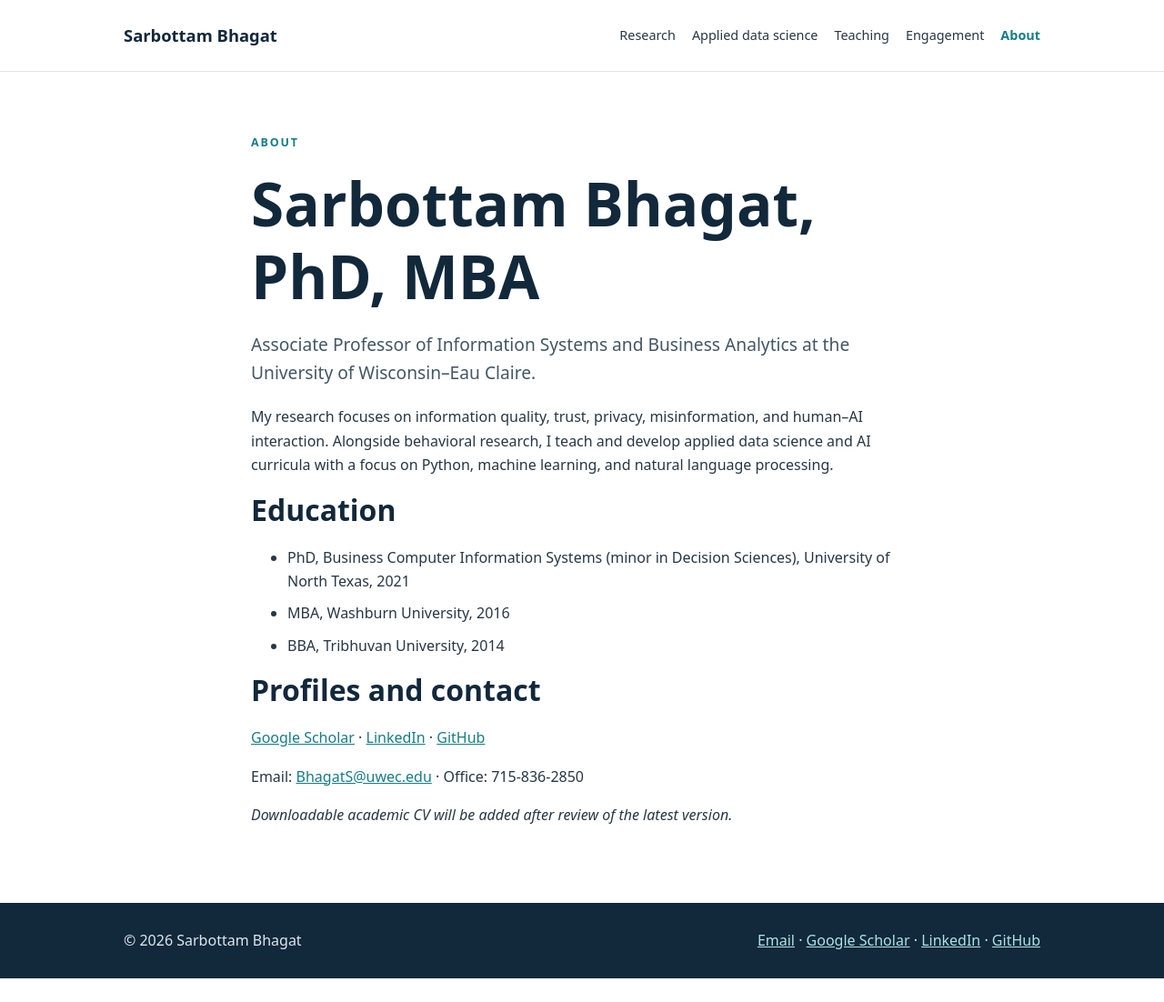
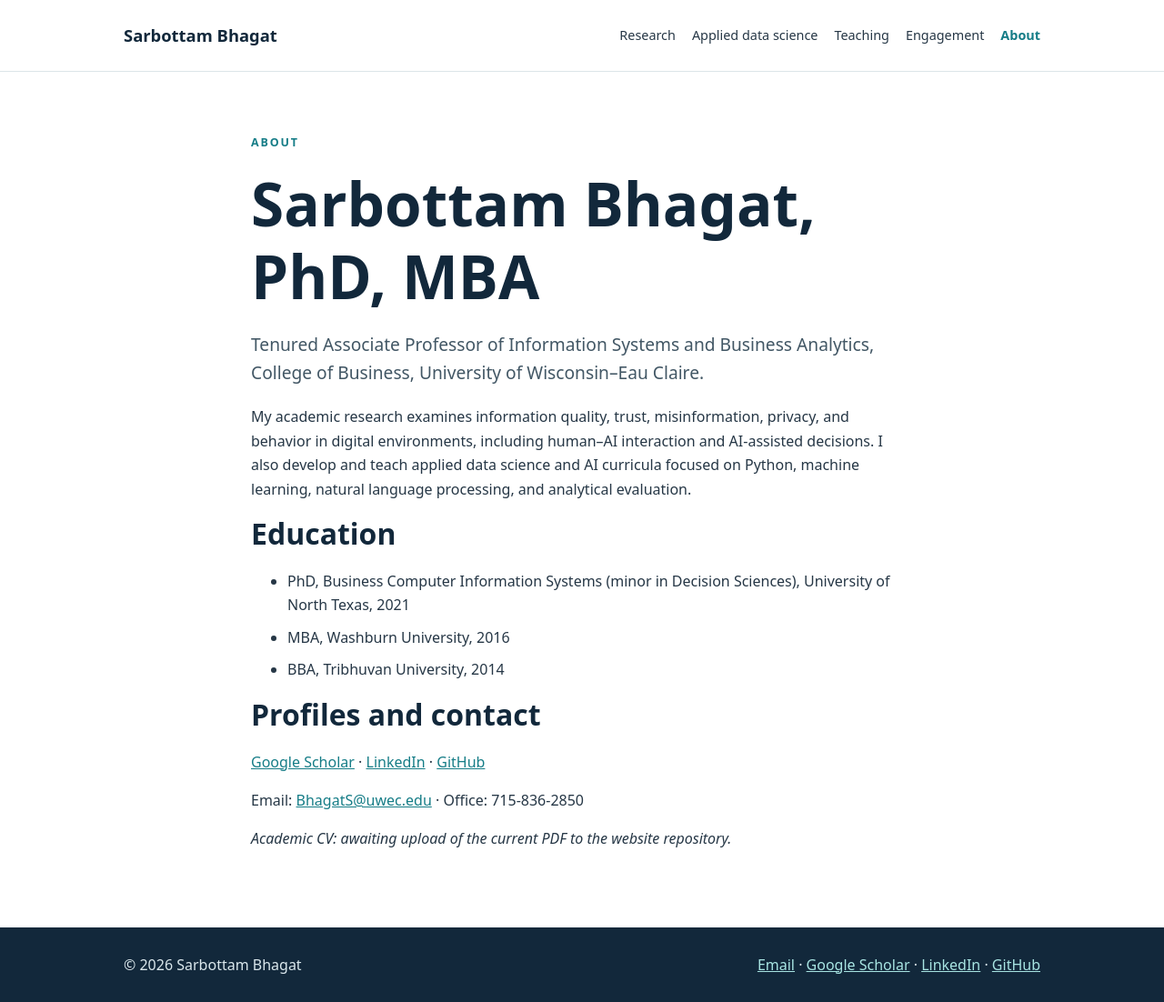
Before and after one commit to sarbottambhagat/sarbottambhagat.github.io, a Jekyll site: the page built from about.md, in a window 1280 px wide. Shown: the whole page at 91% size. Built offline with Jekyll 4.4.1, drawn with Linux system fonts in a browser that asks for light colours; before the commit the page ends 1076 px from its top, so only the background shows below that.

Commit message:
Align about.md with updated academic CV

```diff
--- a/about.md
+++ b/about.md
@@ -4,4 +4,4 @@ title: About & CV
 slug: about
 permalink: /about/
 ---
-<section class="section"><div class="wrap content"><div class="eyebrow">About</div><h1>Sarbottam Bhagat, PhD, MBA</h1><p class="lead">Associate Professor of Information Systems and Business Analytics at the University of Wisconsin–Eau Claire.</p><p>My research focuses on information quality, trust, privacy, misinformation, and human–AI interaction. Alongside behavioral research, I teach and develop applied data science and AI curricula with a focus on Python, machine learning, and natural language processing.</p><h2>Education</h2><ul><li>PhD, Business Computer Information Systems (minor in Decision Sciences), University of North Texas, 2021</li><li>MBA, Washburn University, 2016</li><li>BBA, Tribhuvan University, 2014</li></ul><h2>Profiles and contact</h2><p><a href="https://scholar.google.com/citations?user=XibMQWIAAAAJ&hl=en">Google Scholar</a> · <a href="https://www.linkedin.com/in/sarbottamb/">LinkedIn</a> · <a href="https://github.com/sarbottambhagat">GitHub</a></p><p>Email: <a href="mailto:BhagatS@uwec.edu">BhagatS@uwec.edu</a> · Office: 715-836-2850</p><p><em>Downloadable academic CV will be added after review of the latest version.</em></p></div></section>
+<section class="section"><div class="wrap content"><div class="eyebrow">About</div><h1>Sarbottam Bhagat, PhD, MBA</h1><p class="lead">Tenured Associate Professor of Information Systems and Business Analytics, College of Business, University of Wisconsin–Eau Claire.</p><p>My academic research examines information quality, trust, misinformation, privacy, and behavior in digital environments, including human–AI interaction and AI-assisted decisions. I also develop and teach applied data science and AI curricula focused on Python, machine learning, natural language processing, and analytical evaluation.</p><h2>Education</h2><ul><li>PhD, Business Computer Information Systems (minor in Decision Sciences), University of North Texas, 2021</li><li>MBA, Washburn University, 2016</li><li>BBA, Tribhuvan University, 2014</li></ul><h2>Profiles and contact</h2><p><a href="https://scholar.google.com/citations?user=XibMQWIAAAAJ&hl=en">Google Scholar</a> · <a href="https://www.linkedin.com/in/sarbottamb/">LinkedIn</a> · <a href="https://github.com/sarbottambhagat">GitHub</a></p><p>Email: <a href="mailto:BhagatS@uwec.edu">BhagatS@uwec.edu</a> · Office: 715-836-2850</p><p><em>Academic CV: awaiting upload of the current PDF to the website repository.</em></p></div></section>
```
